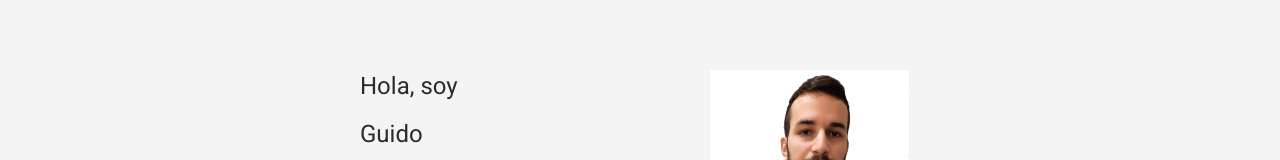
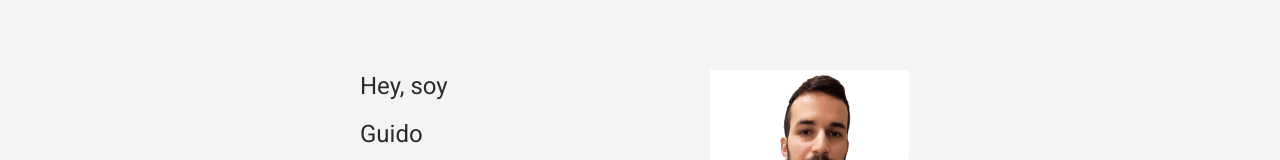
Before and after one commit to guidojorgelopinto/MiPorfolio, an Angular app: page /principal in a window 1280 px wide. Shown: the part 215-375 px from the top of the page. Built offline with nearby package versions, Linux system fonts and the light colour scheme.

Commit message:
8-commit

```diff
--- a/src/app/components/pages/principal/principal.component.html
+++ b/src/app/components/pages/principal/principal.component.html
@@ -2,7 +2,7 @@
 <app-hero></app-hero>
 <body class="body">
     <div class="ppal1">
-        <div><h1>Hola, soy</h1></div>
+        <div><h1>Hey, soy</h1></div>
 
         <div><h1>Guido</h1></div>
 
```
Also changed, not shown: 22 other files (tests, documents, lock files or other folders).
